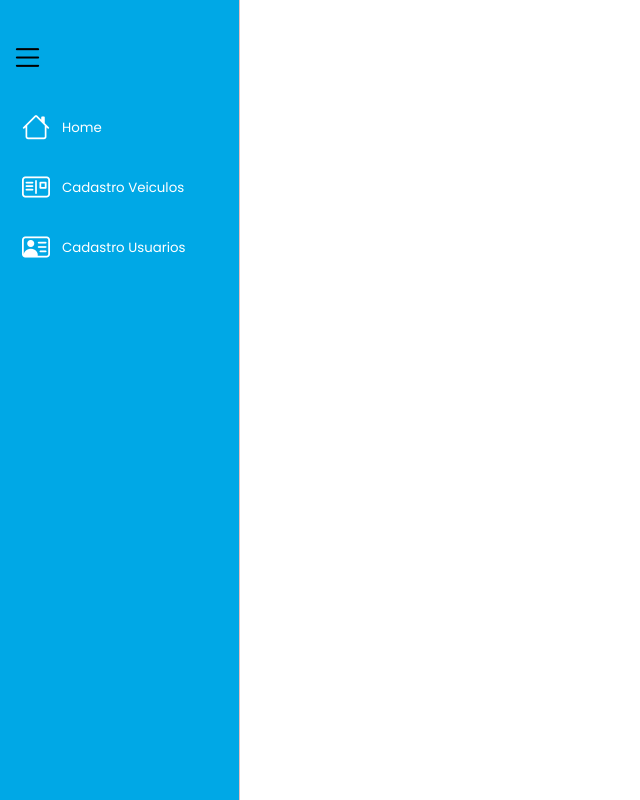
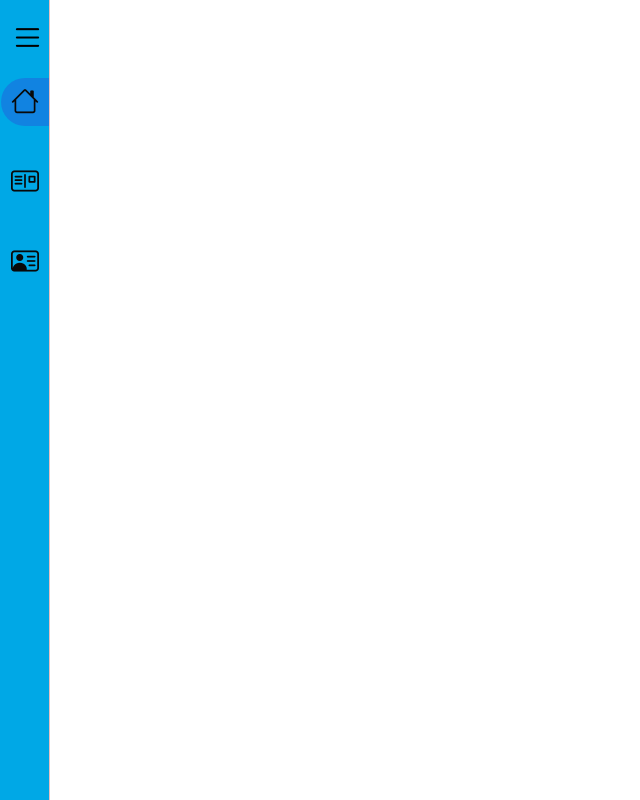
Before and after one commit to pgbmjc/Projeto, a PHP site: page /TESTE/menu_gestao_lateral.html in a window 1280 px wide. Shown: the whole page, without its empty margins (0-640 px from the left). Run offline with PHP 8.4, Linux system fonts and the light colour scheme.

Commit message:
novo menu lateral

```diff
--- /dev/null
+++ b/TESTE/menu.js
@@ -0,0 +1,35 @@
+
+// para ficar marcado o utimo item clicado//
+
+var menu_a = document.querySelectorAll('.menu_a')
+
+function selectlink(){
+    menu_a.forEach((item)=>
+        item.classList.remove('ativo')
+    )
+    this.classList.add('ativo')
+
+}
+
+menu_a.forEach((item)=>
+    item.addEventListener('click', selectlink)
+)
+
+//para funcionar o botao expandir//
+
+var btn_expandir = document.querySelector('#btn_expandir')
+var menu_lateral = document.querySelector('.menu_aside')
+
+btn_expandir.addEventListener('click', function(){
+    menu_lateral.classList.toggle('expandir')
+
+})
+
+//para //
+
+var btn_sub_expandir = document.querySelector('#btn_sub_expandir')
+var sub_menu_ul = document.querySelector('.sub_menu_ul')
+
+btn_sub_expandir.addEventListener('click', function(){
+    sub_menu_ul.classList.toggle('expandir1')
+})
--- a/TESTE/menu_gestao_lateral.html
+++ b/TESTE/menu_gestao_lateral.html
@@ -9,43 +9,54 @@
 	</head>
 
 <doby>
-    <aside class="sidebar">
+    <aside class="menu_aside">
 
-        <header class="sidebar_header">
-           <img src="img/lista.png" class="lista_menu">
-        </header>
+        <div class="menu_btn">
+           <img src="img/lista.png" class="lista_img" id="btn_expandir">
+        </div>
 
-        <nav class="menu_lateral_nav">
-            <button>
-                <span>
-                    <i class="bi bi-house"></i>
-                    <span>Home</span>
-                </span>
-            </button>
+        <nav class="menu_nav">
+            <ul class="menu_ul">
+                <li class="menu_li">
+                    <a class="menu_a ativo" href="#">
+                        <span class="icon"><i class="bi bi-house"></i></span>
+                        <span class="txt">Home</span>
+                    </a>
+                </li>
 
-            <button>
-                <span>
-                    <i class="bi bi-postcard"></i>
-                    <span>Cadastro Veiculos</span>
-                </span>
-            </button>
+                <li class="menu_li">
+                    <a class="menu_a" href="#">
+                        <span class="icon"><i class="bi bi-postcard"></i></span>
+                        <span class="txt">Cadastro</span>
+                    </a>
+                </li>
+
+                <li class="menu_li">
+                    <a class="menu_a" href="#">
+                        <span class="icon"><i class="bi bi-person-vcard"></i></span>
+                        <span class="txt">cadastro cliente</span>
+                        <img src="img/lista.png" class="lista_img" id="btn_sub_expandir">
+                    </a>
+
+                    <ul class="sub_menu_ul">
+                        <li class="sub_menu_li"><a class="menu_a" href="#">Payment_Info_1</a></li>
+                        <li class="sub_menu_li"><a class="menu_a" href="#">Payment_Info_2</a></li>
+                        <li class="sub_menu_li"><a class="menu_a" href="#">Payment_Info_3</a></li>
+                        <li class="sub_menu_li"><a class="menu_a" href="#">Payment_Info_4</a></li>
+                    </ul>
+                </li>
 
 
-            <button>
-                <span>
-                    <i class="bi bi-person-vcard"></i>
-                    <span>Cadastro Usuarios</span>
-                </span>
-            </button>
+
+            </ul>
 
 
         </nav>
 
 
-
     </aside>
 
-
+     <script src="menu.js"></script>
 
 
 
--- a/TESTE/teste_menu.css
+++ b/TESTE/teste_menu.css
@@ -13,63 +13,110 @@
     border: 1px solid red;
 }
 
-.sidebar{
+.menu_aside{
     position: fixed;
     top: 0;
+    left:0;
     display: flex;
     flex-direction: column;
-    align-items: flex-start;
-    width: 240px;
+    width: 50px;
     height: 100%;
-    padding: 40px 10px 30px 10px;
+    padding-top: 20px;
+    padding-bottom: 20px;
     border-right: 1px solid rgb(232, 191, 191);
     background-color: rgb(0, 168, 230);
+    overflow: hidden;
+    transition: 0.5s;
 }
 
+/* para expandir sem uso do botao apenas proximando
+.menu_aside:hover{
+    width: 200px;
+}
+*/
 
-.sidebar_header{
+.menu_aside.expandir{
+    width: 240px;
+}
+
+.menu_btn{
     width: 100%;
     margin-bottom: 16px;
+    margin-left: 10px;
+}
+
+.lista_img{
+    width: 35px;
+    transition: transform 0.4s;
+    cursor: pointer;
+}
+
+.lista_img:hover{
+    transform: scale(1.2);
+}
+
+.menu_nav{
+    margin-left: 1px;
+}
+
+.menu_ul{
+    height: 100%;
+    list-style-type: none;
+}
+
+.menu_li{
+    height: 80px;
+    background: transparent;
+    padding: 0;
 
 }
 
-.lista_menu{
-    width: 35px;
-    min-height: 35px;
-    transition: transform 0.4s;
-}
-.lista_menu:hover{
-    transform: scale(1.5);
+.menu_ul li a.ativo{
+    background-color:rgba(22, 123, 224, 0.8);
 }
 
-.sidebar button{
-    height: 60px;
-    background: transparent;
-    border: 0;
-    font-family: inherit;
-    color: white;
-    cursor: pointer;
-    text-align: left;
-    padding: 0;
-}
-
-.sidebar button > span{
+.menu_ul li a{
     display: inline-flex;
     align-items: center;
     gap: 12px;
     height: 48px;
-    padding: 0 16px 0 12px;
+    font-family: inherit;
+    color: rgb(9, 9, 9);
+    cursor: pointer;
+    font-size: 14px;
+    text-decoration: none;
+    padding: 0 18px 0 10px;
     border-radius: 24px;
     line-height: 1;
-    transition: all 0.2s;
-
+    transition: all 0.3s;
 }
 
-.sidebar button:hover > span{
+.menu_ul li a:hover{
     background: rgba(22, 123, 224, 0.8);
 }
 
-.sidebar button i{
+.menu_ul li i{
     position: relative;
     font-size: 28px;
+    transition: 0.2s;
 }
+
+.sub_menu_ul{
+    padding: 0;
+    width: 100%;
+    overflow: hidden;
+    height: 5px;
+}
+
+.sub_menu_li{
+    padding: 0;
+    width: 100px;
+    text-align: right;
+    height: 50px;
+    list-style-type:none;
+    margin-top: 5px;
+}
+
+.sub_menu_ul.expandir1{
+    height: 230px;
+}
```
Also changed, not shown: TESTE/index.php (deleted, +0 -124 lines), TESTE/stilo.css (deleted, +0 -252 lines), md.md (+23 -0 lines), TESTE/Profile_id.png (deleted).
